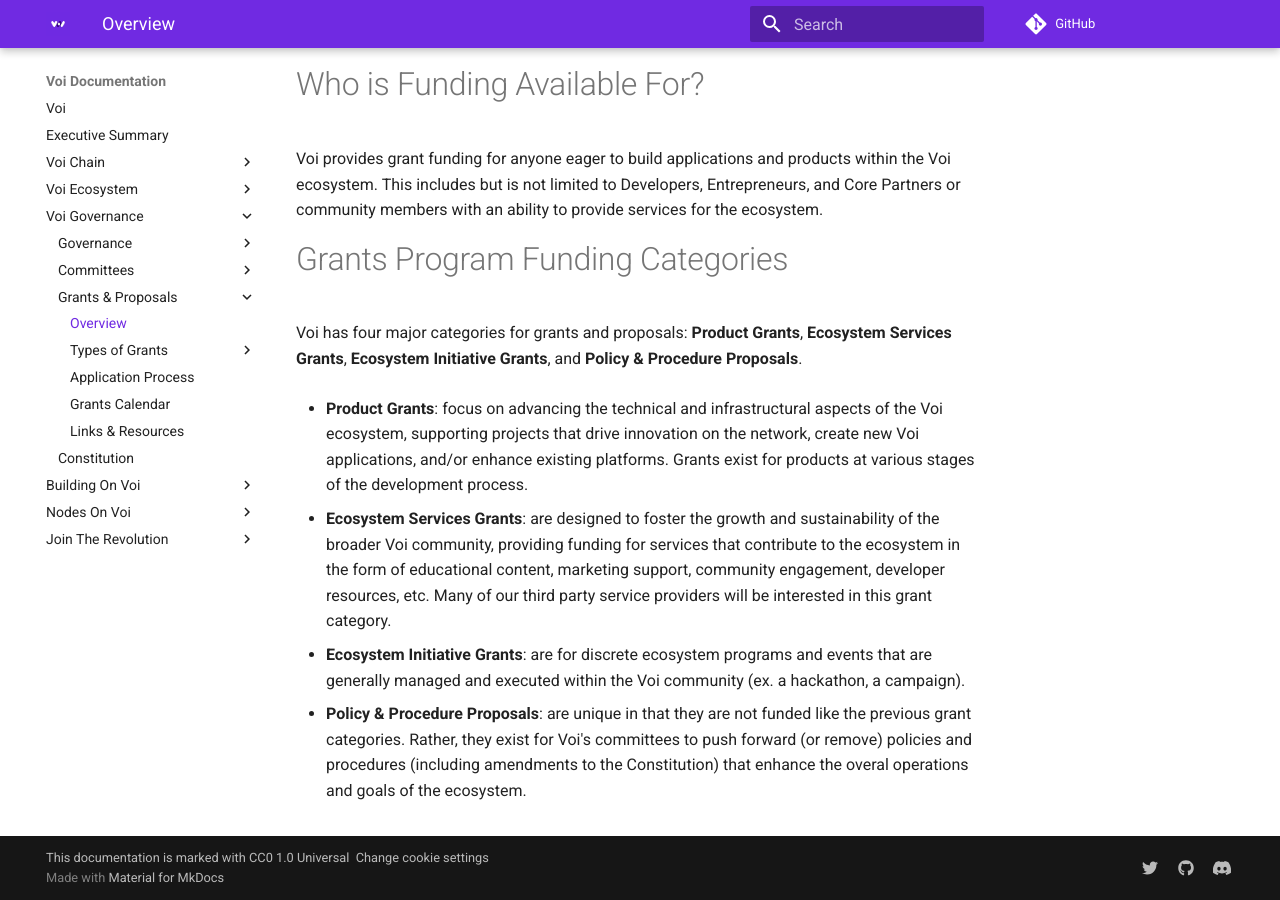
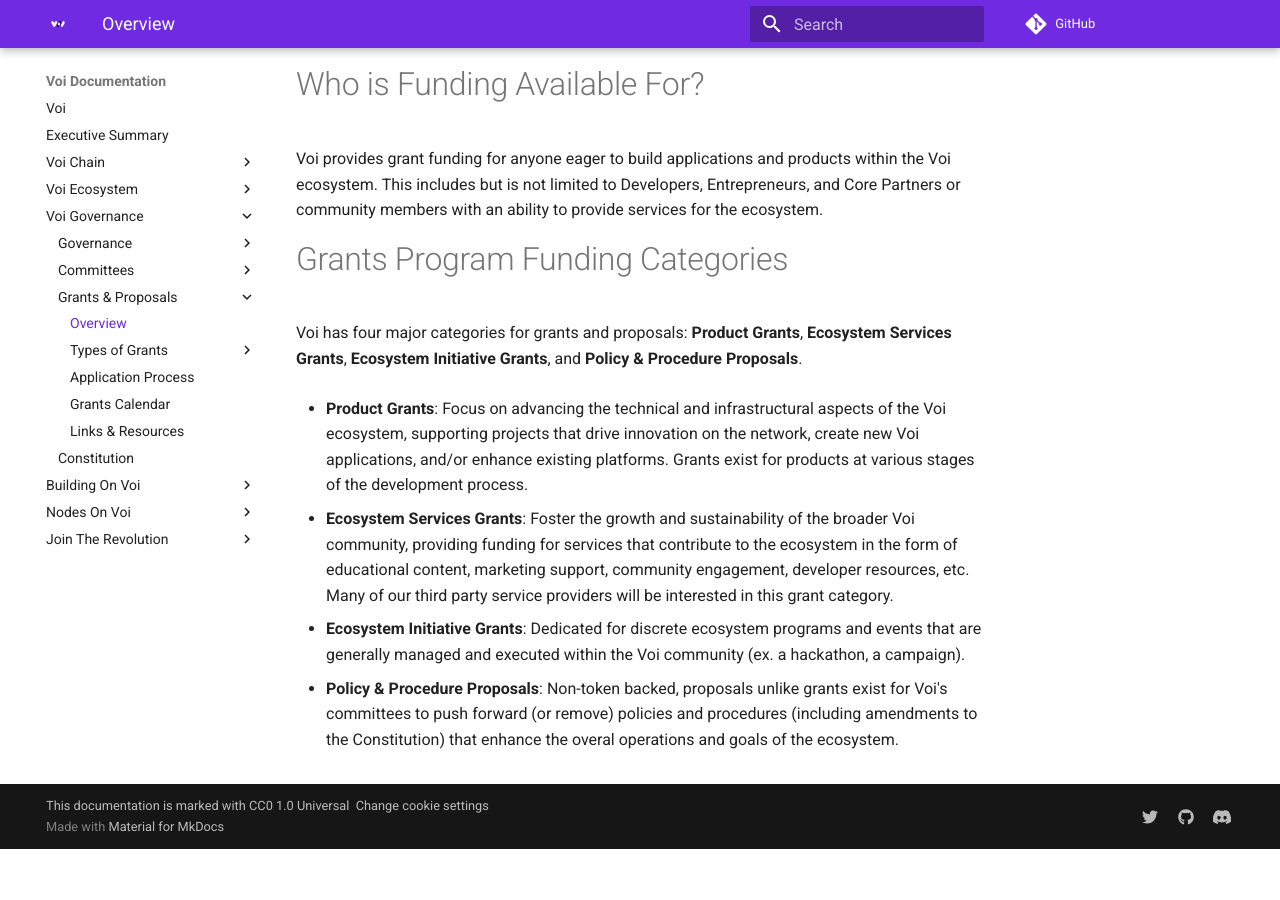
Before and after one commit to VoiNetwork/learn-more, an MkDocs documentation site: the page built from docs/governance/submitting-proposals.md, in a window 1280 px wide and 900 px high, scrolled down 731 px. Built offline with MkDocs 1.6.1 and Material for MkDocs 9.7.7, drawn with Linux system fonts in a browser that asks for light colours; plug-ins that fetch from the network failed and are left out; comment, search, counter and statistics services are not loaded; after the commit the page ends 1580 px from its top, so only the background shows below that.

Commit message:
Update submitting-proposals.md

```diff
--- a/docs/governance/submitting-proposals.md
+++ b/docs/governance/submitting-proposals.md
@@ -18,10 +18,10 @@
 
 Voi has four major categories for grants and proposals: **Product Grants**, **Ecosystem Services Grants**, **Ecosystem Initiative Grants**, and **Policy & Procedure Proposals**.
 
-* **Product Grants**: focus on advancing the technical and infrastructural aspects of the Voi ecosystem, supporting projects that drive innovation on the network, create new Voi applications, and/or enhance existing platforms. Grants exist for products at various stages of the development process.
+* **Product Grants**: Focus on advancing the technical and infrastructural aspects of the Voi ecosystem, supporting projects that drive innovation on the network, create new Voi applications, and/or enhance existing platforms. Grants exist for products at various stages of the development process.
 
-* **Ecosystem Services Grants**: are designed to foster the growth and sustainability of the broader Voi community, providing funding for services that contribute to the ecosystem in the form of educational content, marketing support, community engagement, developer resources, etc. Many of our third party service providers will be interested in this grant category.
+* **Ecosystem Services Grants**: Foster the growth and sustainability of the broader Voi community, providing funding for services that contribute to the ecosystem in the form of educational content, marketing support, community engagement, developer resources, etc. Many of our third party service providers will be interested in this grant category.
 
-* **Ecosystem Initiative Grants**: are for discrete ecosystem programs and events that are generally managed and executed within the Voi community (ex. a hackathon, a campaign).
+* **Ecosystem Initiative Grants**: Dedicated for discrete ecosystem programs and events that are generally managed and executed within the Voi community (ex. a hackathon, a campaign).
 
-* **Policy & Procedure Proposals**: are unique in that they are not funded like the previous grant categories. Rather, they exist for Voi's committees to push forward (or remove) policies and procedures (including amendments to the Constitution) that enhance the overal operations and goals of the ecosystem.
+* **Policy & Procedure Proposals**: Non-token backed, proposals unlike grants exist for Voi's committees to push forward (or remove) policies and procedures (including amendments to the Constitution) that enhance the overal operations and goals of the ecosystem.
```
